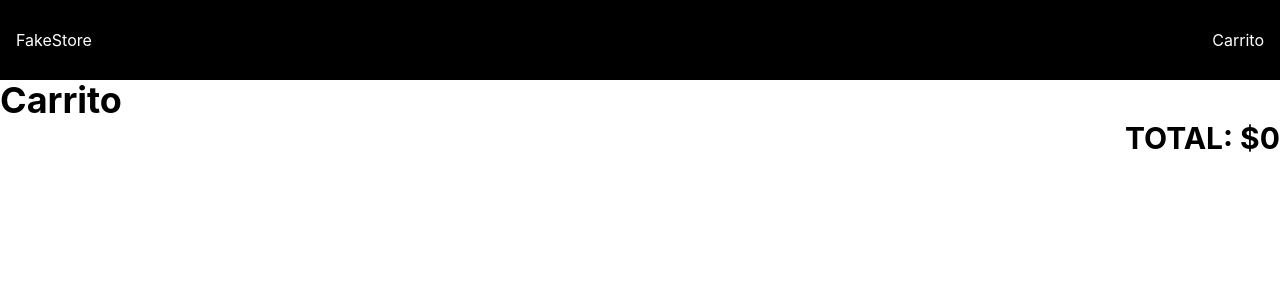
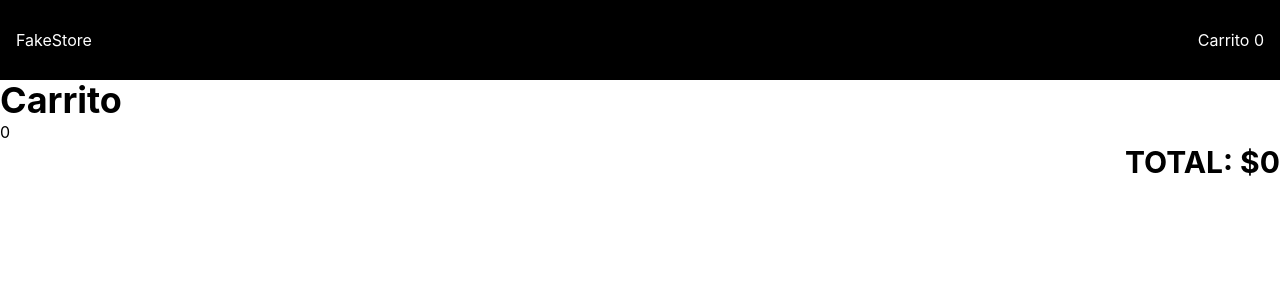
Before and after one commit to Hugoe86/curso_react_js, a React (Create React App) app in the folder Sesion 05/Proyecto/fakestore/: page /carrito in a window 1280 px wide. Shown: the top 300 px of the page. Built offline with nearby package versions, Linux system fonts and the light colour scheme.

Commit message:
Se agrego el contador del carrito

```diff
--- a/Sesion 05/Proyecto/fakestore/src/App.js
+++ b/Sesion 05/Proyecto/fakestore/src/App.js
@@ -17,6 +17,7 @@ function App() {
         </main>
       </BrowserRouter>
     </CartProvider>
+
   );
 }
 
--- /dev/null
+++ b/Sesion 05/Proyecto/fakestore/src/components/CartCounter.jsx
@@ -0,0 +1,18 @@
+import { useEffect, useState } from "react";
+
+
+const CartCounter = () => {
+
+    const [productCartCount, setProductCartCount] = useState(0);
+
+
+       //  metodo useEffect
+   useEffect(() => {
+    //  asigna el valor al localStorege
+    localStorage.setItem("carCounter", productCartCount);
+  }, [productCartCount]);
+
+}
+
+
+export default CartCounter;
--- a/Sesion 05/Proyecto/fakestore/src/components/NavBar.jsx
+++ b/Sesion 05/Proyecto/fakestore/src/components/NavBar.jsx
@@ -1,4 +1,5 @@
 import { Link } from "react-router-dom";
+import CountCart from "../pages/CountCart";
 
 const NavBar = () => {
   return (
@@ -7,7 +8,9 @@ const NavBar = () => {
         <span>FakeStore</span>
       </Link>
       <Link to="/carrito">
-        <span>Carrito</span>
+
+        <span>{<CountCart />}</span>
+
       </Link>
     </nav>
   );
--- a/Sesion 05/Proyecto/fakestore/src/pages/Cart.jsx
+++ b/Sesion 05/Proyecto/fakestore/src/pages/Cart.jsx
@@ -3,12 +3,15 @@ import { useCartContext } from "../provider/CartProvider";
 
 const Cart = () => {
   const {
-    state: { cart, totalPrice },
+    state: { cart, totalPrice, contador },
   } = useCartContext();
+
 
   return (
     <div>
       <h1>Carrito</h1>
+
+      <span>{contador}</span>
       <div className="flex justify-between items-center">
         <div className="flex flex-col gap-4">
           {cart.map((product, index) => (
--- /dev/null
+++ b/Sesion 05/Proyecto/fakestore/src/pages/CountCart.jsx
@@ -0,0 +1,17 @@
+import CartItem from "../components/CartItem";
+import { useCartContext } from "../provider/CartProvider";
+
+const CountCart = () => {
+  const {
+    state: { cart, totalPrice, contador },
+  } = useCartContext();
+
+  return (
+    <div>
+      <span>Carrito</span>
+      <span>&nbsp;{contador}</span>
+    </div>
+  );
+};
+
+export default CountCart;
--- a/Sesion 05/Proyecto/fakestore/src/pages/Home.jsx
+++ b/Sesion 05/Proyecto/fakestore/src/pages/Home.jsx
@@ -15,7 +15,6 @@ const Home = () => {
     console.log(products);
 
     filtrar(e.target.value);
-    //filtrar('scandisk');
   };
 
   const filtrar = (search) => {
@@ -27,8 +26,8 @@ const Home = () => {
 
        let results = !search ? products : products.filter((dato)=> dato.title.toLowerCase().includes(search.toLocaleLowerCase()))
 
-       console.log(valores);
-       console.log(results);
+      //  console.log(valores);
+      //  console.log(results);
 
        setProducts(valores);
     } else {
--- a/Sesion 05/Proyecto/fakestore/src/provider/CartProvider.jsx
+++ b/Sesion 05/Proyecto/fakestore/src/provider/CartProvider.jsx
@@ -24,6 +24,16 @@ const reducer = (state, action) => {
           0
         ),
       };
+
+    case "COUNT_ELEMENTS":
+      return {
+        ...state,
+        contador: state.cart.reduce(
+          (prev, product) => prev + 1,
+          0
+        ),
+      };
+
     default:
       return state;
   }
@@ -41,6 +51,8 @@ const CartProvider = ({ children }) => {
 
   useEffect(() => {
     dispatch({ type: "TOTAL_PRICE" });
+
+    dispatch({ type: "COUNT_ELEMENTS" });
   }, [state.cart]);
 
   return (
```
